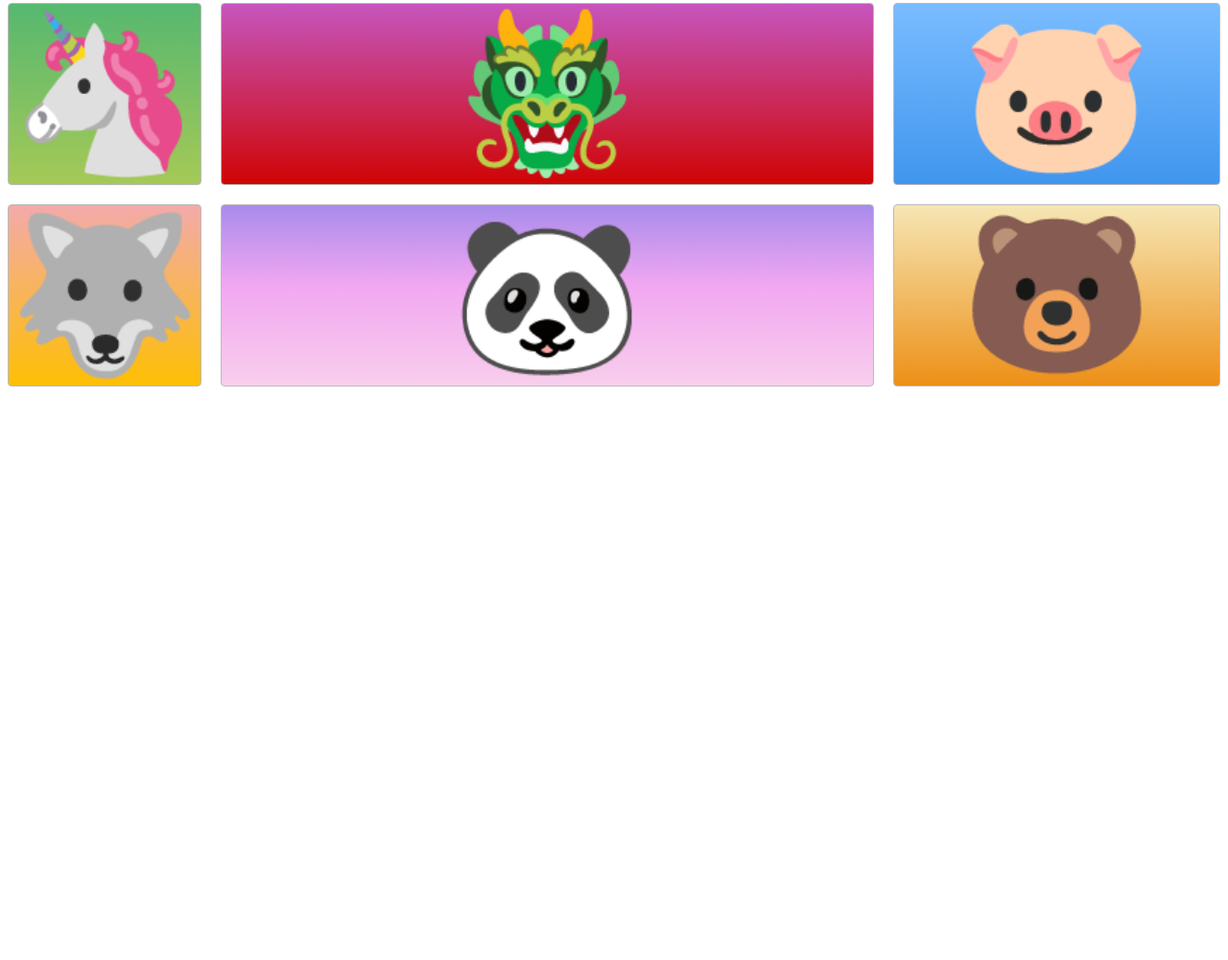
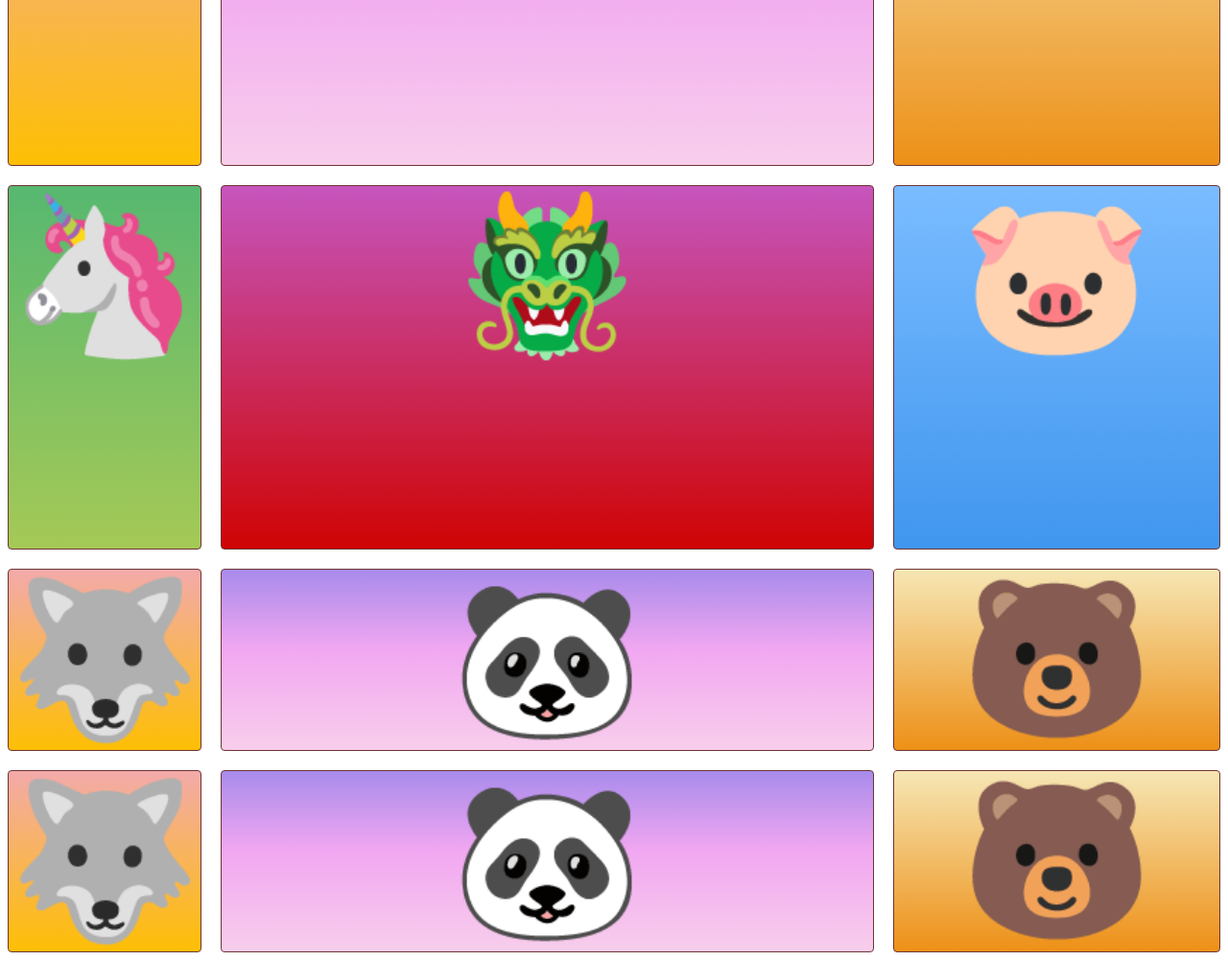
Before and after one commit to idamezhim/Container-exercise, a plain HTML site: page index.html in a window 1280 px wide. Shown: the part 425-1426 px from the top of the page at 96% size. Before the commit the page ends 836 px from the top, so only its background shows below. Drawn offline with Linux system fonts and the light colour scheme.

Commit message:
Little Change to what i had, just experimenting

```diff
--- a/index.html
+++ b/index.html
@@ -22,6 +22,9 @@
       <div class="zone yellow">🐺</div>
       <div class="zone purple">🐼</div>
       <div class="zone brown">🐻</div>
+      <div class="zone yellow">🐺</div>
+      <div class="zone purple">🐼</div>
+      <div class="zone brown">🐻</div>
   </div>
 </body>
 </html>
--- a/style.css
+++ b/style.css
@@ -2,7 +2,7 @@
     display: grid;
     grid-gap: 20px;
     grid-template-columns:auto 2fr 1fr ;
-    grid-template-rows: 1fr;
+    grid-template-rows: 1fr 2fr 2fr;
 }
 .zone {
     cursor:pointer;
@@ -10,8 +10,8 @@
     text-align: center;
     font-size:10em;
     border-radius:4px;
-    border:1px solid #bbb;
-    transition: all 0.3s linear;
+    border:1px solid rgb(110, 52, 52);
+    transition: all 0.4s linear;
 }
 
 .zone:hover {
```
